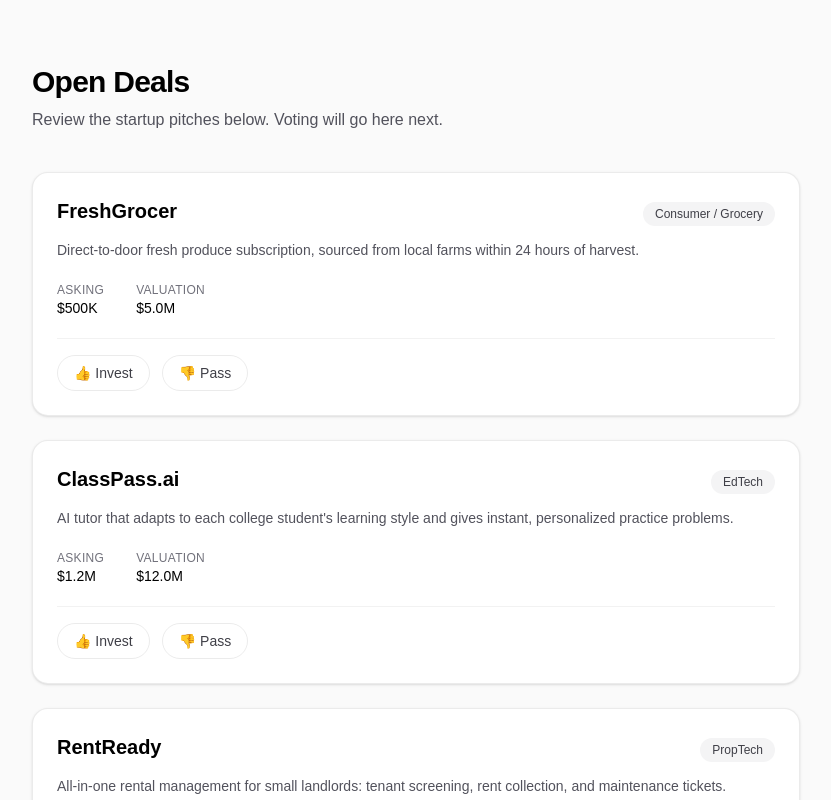
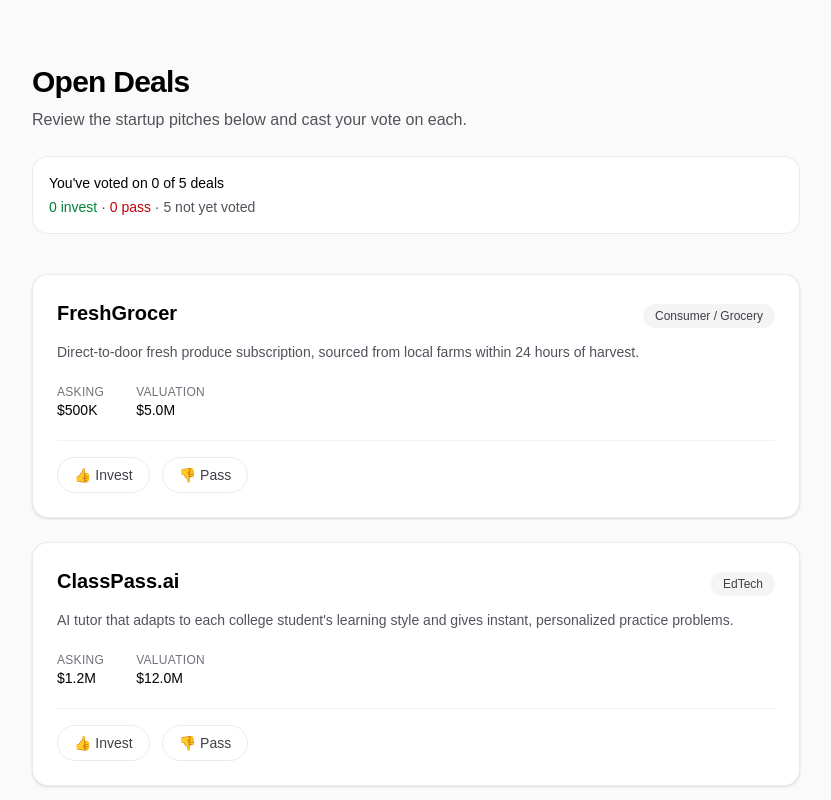
Before and after one commit to Raina-bafna/student-fund, a Next.js app: page /deals in a window 1280 px wide. Shown: the top 800 px of the page, without its empty margins (224-1055 px from the left). Built offline with nearby package versions, Linux system fonts and the light colour scheme.

Commit message:
feat: add live-updating vote tally on deals page (#3)

```diff
--- a/app/deals/page.tsx
+++ b/app/deals/page.tsx
@@ -1,5 +1,6 @@
 import { deals, formatMoney } from "@/lib/deals";
 import VoteButtons from "./vote-buttons";
+import VoteTally from "./vote-tally";
 
 /**
  * The "Deals" page — lists every startup pitch open for review.
@@ -16,8 +17,10 @@ export default function DealsPage() {
           Open Deals
         </h1>
         <p className="mt-2 text-zinc-600 dark:text-zinc-400">
-          Review the startup pitches below. Voting will go here next.
+          Review the startup pitches below and cast your vote on each.
         </p>
+
+        <VoteTally />
 
         <ul className="mt-10 grid gap-6">
           {deals.map((deal) => (
--- a/app/deals/vote-buttons.tsx
+++ b/app/deals/vote-buttons.tsx
@@ -33,6 +33,8 @@ export default function VoteButtons({ dealId }: { dealId: string }) {
     const next: Vote = vote === choice ? null : choice;
     setVote(next);
     save(storageKey, next);
+    // Tell the tally (and anything else listening) to recount.
+    window.dispatchEvent(new Event("vote-changed"));
   }
 
   // Tailwind classes pulled out for readability.
--- /dev/null
+++ b/app/deals/vote-tally.tsx
@@ -0,0 +1,76 @@
+"use client";
+
+import { useEffect, useState } from "react";
+import { deals } from "@/lib/deals";
+import { load } from "@/lib/storage";
+
+type Tally = {
+  invest: number; // how many deals you've voted "invest" on
+  pass: number;   // how many you've passed on
+  total: number;  // how many open deals exist in total
+};
+
+/**
+ * Walk through every deal, look up its saved vote, and tally the totals.
+ * Returns zeroes during server rendering (no localStorage there).
+ */
+function computeTally(): Tally {
+  let invest = 0;
+  let pass = 0;
+  for (const deal of deals) {
+    const vote = load<"invest" | "pass" | null>(`vote:${deal.id}`, null);
+    if (vote === "invest") invest++;
+    else if (vote === "pass") pass++;
+  }
+  return { invest, pass, total: deals.length };
+}
+
+/**
+ * Live-updating banner above the deals list.
+ *
+ * Listens for a custom "vote-changed" event that VoteButtons fires after
+ * each save. Also listens for browser "storage" events so two tabs stay
+ * in sync. Both call the same recompute function — simple and reliable.
+ */
+export default function VoteTally() {
+  const [tally, setTally] = useState<Tally>({
+    invest: 0,
+    pass: 0,
+    total: deals.length,
+  });
+
+  useEffect(() => {
+    // Initial read — happens once after mount, in the browser.
+    setTally(computeTally());
+
+    const handler = () => setTally(computeTally());
+    window.addEventListener("vote-changed", handler);   // same-tab updates
+    window.addEventListener("storage", handler);        // cross-tab updates
+    return () => {
+      window.removeEventListener("vote-changed", handler);
+      window.removeEventListener("storage", handler);
+    };
+  }, []);
+
+  const voted = tally.invest + tally.pass;
+
+  return (
+    <div className="mt-6 rounded-2xl border border-black/[.08] bg-white p-4 text-sm dark:border-white/[.145] dark:bg-zinc-950">
+      <p className="font-medium text-black dark:text-zinc-50">
+        You&apos;ve voted on {voted} of {tally.total} deals
+      </p>
+      <p className="mt-1 text-zinc-600 dark:text-zinc-400">
+        <span className="text-green-700 dark:text-green-400">
+          {tally.invest} invest
+        </span>
+        {" · "}
+        <span className="text-red-700 dark:text-red-400">
+          {tally.pass} pass
+        </span>
+        {voted < tally.total && (
+          <span> · {tally.total - voted} not yet voted</span>
+        )}
+      </p>
+    </div>
+  );
+}
```
